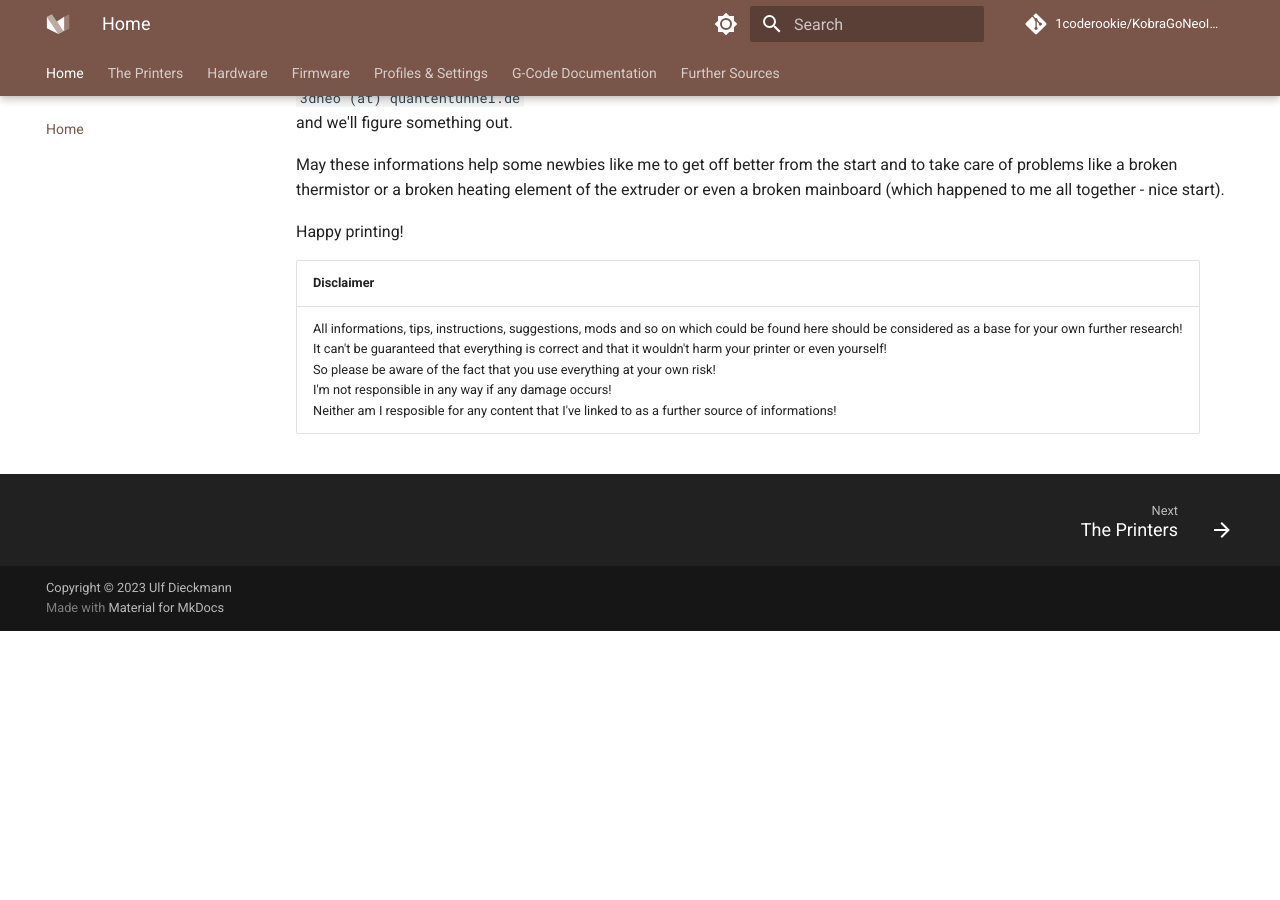
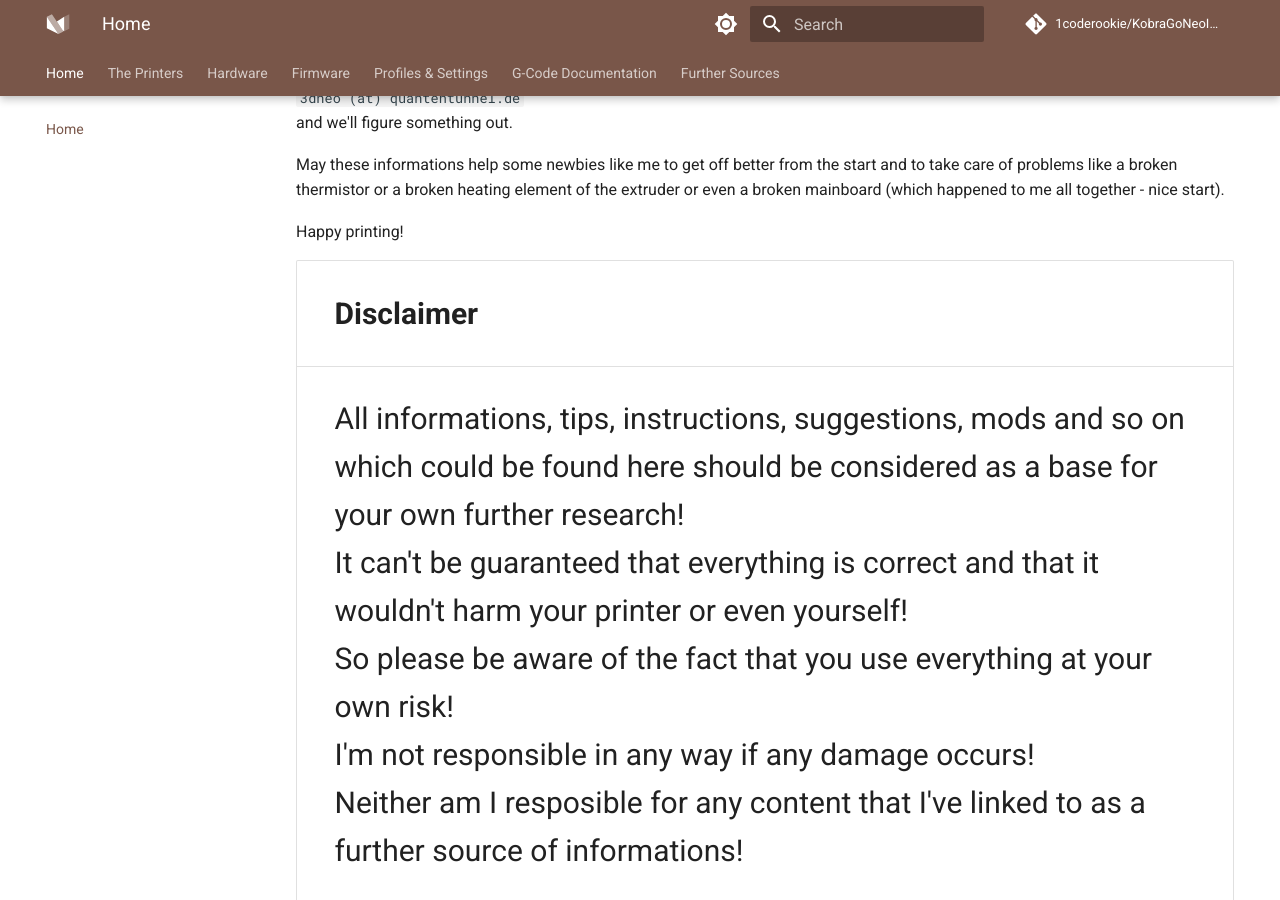
Before and after one commit to 1coderookie/KobraGoNeoInsights, an MkDocs documentation site: the page built from docs/index.md, in a window 1280 px wide and 900 px high, scrolled down 575 px. Built offline with MkDocs 1.6.1 and Material for MkDocs 9.7.7, drawn with Linux system fonts in a browser that asks for light colours; comment, search, counter and statistics services are not loaded; before the commit the page ends 1206 px from its top, so only the background shows below that.

Commit message:
Update mkdocs.yml

```diff
--- a/mkdocs.yml
+++ b/mkdocs.yml
@@ -61,7 +61,7 @@ theme:
 
 # Color variables and font size
 extra_css:
-  - docs/stylesheets/extra.css
+  - 'stylesheets/extra.css'
 
 # Plugins
 plugins:
```
